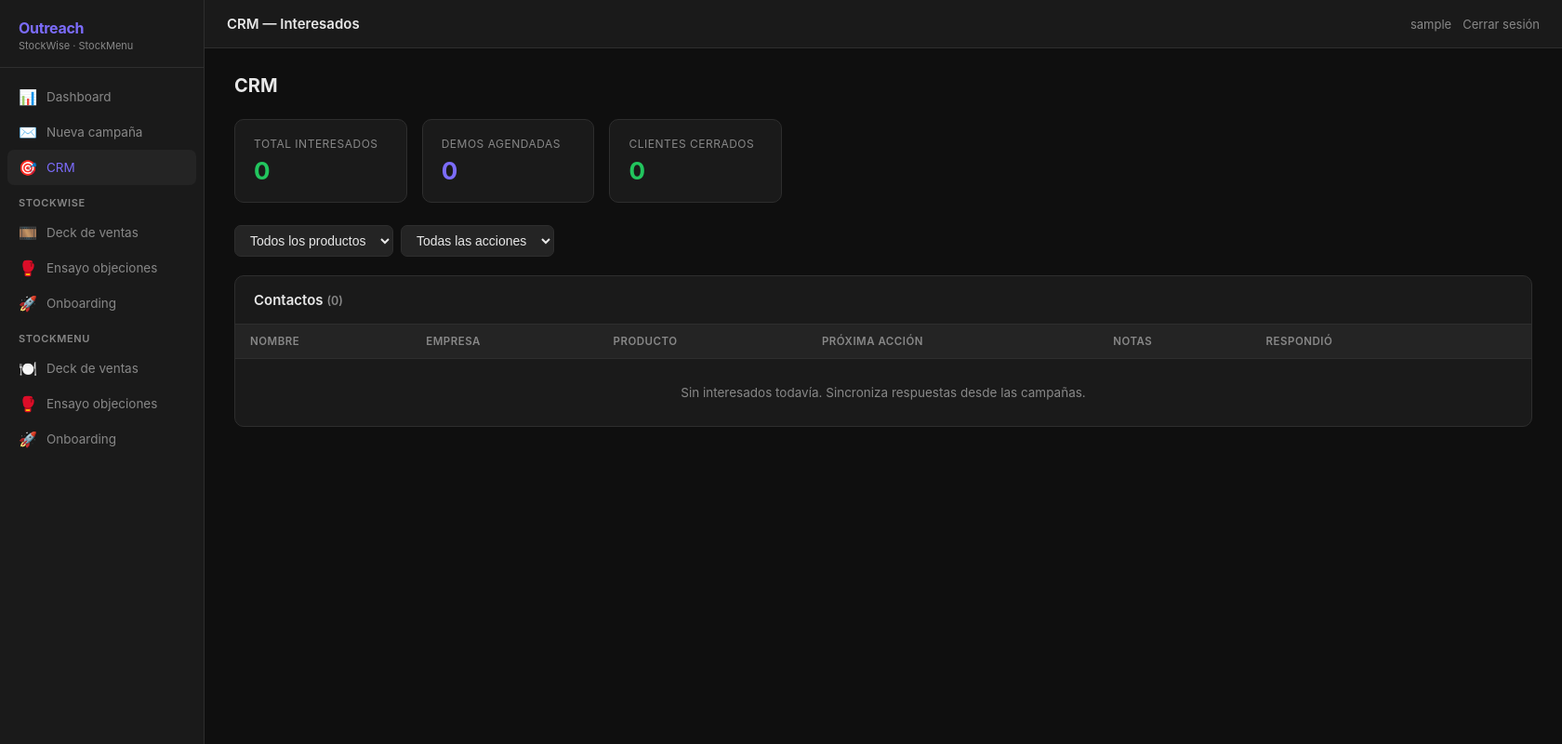
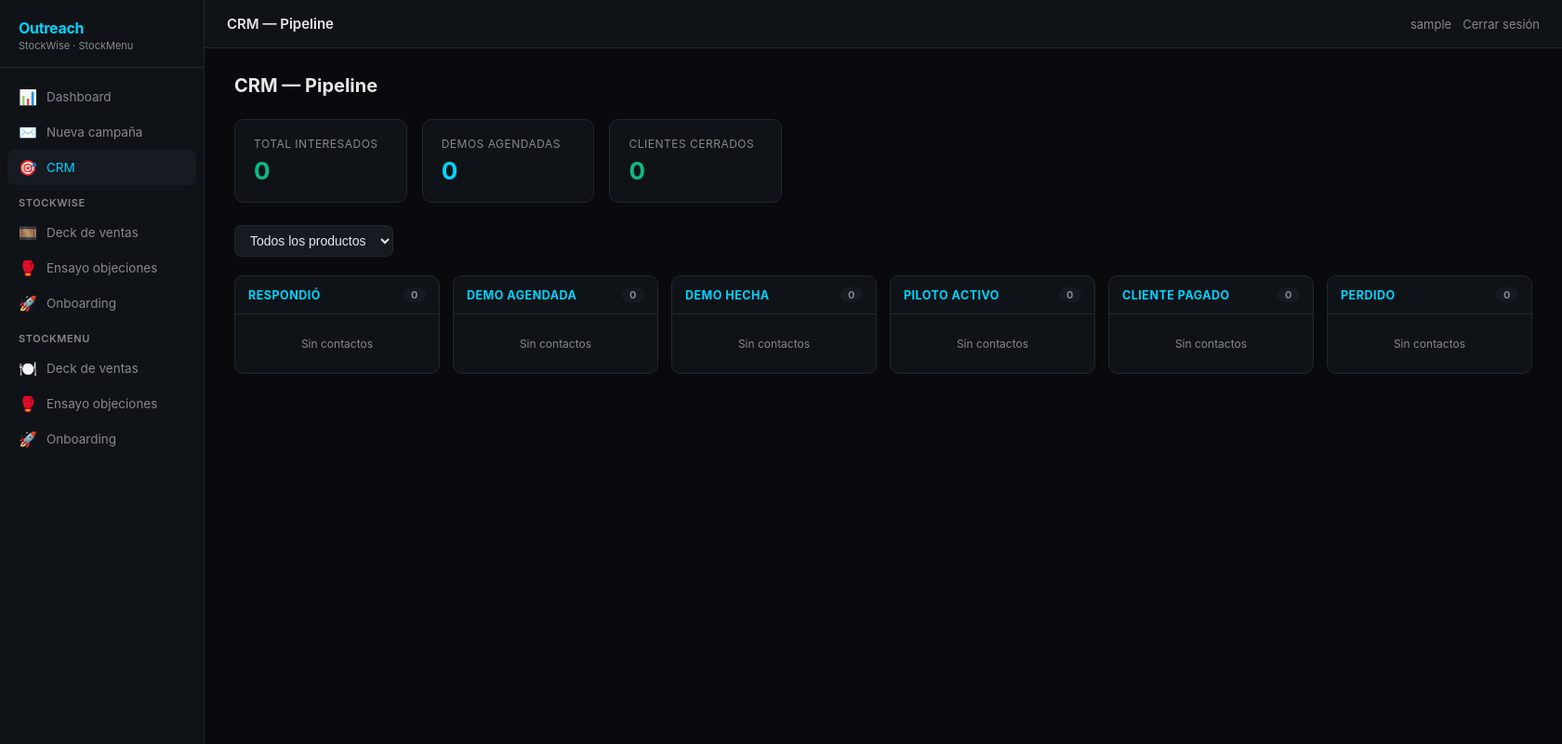
Before and after one commit to CarobethPaez/Outreach, a Django app: page /crm/ in a window 1680 px wide. Shown: the whole page at 93% size. Run offline with Django 4.2, Linux system fonts and the light colour scheme; the visitor is signed in with stand-in values (Sample User, id 1); data that the repository does not hold is empty.

Commit message:
feat: redisena CRM con pipeline kanban y arregla sincronizacion de respuestas
- Procesa generacion de emails con IA en lotes para evitar timeout de Gunicorn
- Agrega descarga del deck de ventas StockWise en .pptx
- sincronizar_respuestas: el bloque de prospectos manuales (agendar_demo/pedir_mas_info)
  ahora corre siempre, aunque la campana no tenga instantly_campaign_id o falle Instantly
- ProspectoCRM: agrega etapa, fecha_proxima_accion y modelo InteraccionCRM (notas con timestamp)
- Nuevo CRM kanban (/crm/) con 6 etapas y ficha de contacto (/crm/<id>/) con accesos
  directos a deck, ensayo y onboarding segun producto

Co-Authored-By: Claude Sonnet 4.6 <noreply@anthropic.com>

```diff
--- a/apps/campaigns/views.py
+++ b/apps/campaigns/views.py
@@ -3,17 +3,19 @@ import io
 import json
 import logging
 from functools import wraps
+from pathlib import Path
 
 import anthropic
 import requests
 from django.conf import settings
 from django.contrib import messages
 from django.db import transaction
-from django.http import JsonResponse
+from django.http import FileResponse, Http404, JsonResponse
 from django.shortcuts import get_object_or_404, redirect, render
+from django.urls import reverse
 from django.views.decorators.http import require_POST
 
-from .models import Campana, EmailGenerado, Prospecto, ProspectoCRM
+from .models import Campana, EmailGenerado, InteraccionCRM, Prospecto, ProspectoCRM
 
 logger = logging.getLogger(__name__)
 
@@ -315,6 +317,14 @@ def importar_csv(request, pk):
     })
 
 
+# Cada llamada a Claude (cuerpo + asunto) toma varios segundos. Procesar
+# todos los prospectos de una campaña en un solo request puede superar
+# el timeout de 60s del worker de Gunicorn y matar el request a medias.
+# Por eso se procesa en lotes pequeños; el frontend llama repetidamente
+# hasta que no queden prospectos pendientes.
+GENERAR_EMAILS_LOTE = 5
+
+
 @require_POST
 def generar_emails(request, pk):
     if not request.user.is_authenticated or not request.user.is_superuser:
@@ -326,12 +336,14 @@ def generar_emails(request, pk):
     # Excluir prospectos ya contactados (marcados en verde en la UI) y
     # aquellos que ya tienen un email generado por IA — no tiene sentido
     # regenerar ni volver a contactar a quien ya fue abordado.
-    prospectos_a_procesar = campana.prospectos.filter(
+    prospectos_pendientes = campana.prospectos.filter(
         contactado=False,
         email_generado__isnull=True,
     )
 
-    omitidos = total_campana - prospectos_a_procesar.count()
+    omitidos = total_campana - prospectos_pendientes.count()
+    pendientes_antes = prospectos_pendientes.count()
+    prospectos_a_procesar = list(prospectos_pendientes[:GENERAR_EMAILS_LOTE])
 
     generados = 0
     errores = []
@@ -350,8 +362,10 @@ def generar_emails(request, pk):
     campana.emails_generados = campana.prospectos.filter(estado='email_generado').count()
     campana.save(update_fields=['emails_generados'])
 
+    restantes = max(0, pendientes_antes - len(prospectos_a_procesar))
+
     mensaje = (
-        f'Generando emails para {prospectos_a_procesar.count()} prospectos. '
+        f'Procesados {len(prospectos_a_procesar)} de {pendientes_antes} prospectos pendientes. '
         f'{omitidos} prospectos ya contactados o con email ya generado fueron omitidos.'
     )
     logger.info(f'generar_emails campana={campana.pk}: {mensaje}')
@@ -359,6 +373,7 @@ def generar_emails(request, pk):
     return JsonResponse({
         'generados': generados,
         'omitidos': omitidos,
+        'restantes': restantes,
         'mensaje': mensaje,
         'errores': errores,
     })
@@ -732,42 +747,73 @@ def sincronizar_respuestas(request, pk):
 
     campana = get_object_or_404(Campana, pk=pk)
 
-    headers = {'Authorization': f'Bearer {_instantly_key()}'}
-    try:
-        resp = requests.get(
-            'https://api.instantly.ai/api/v2/replies',
-            headers=headers,
-            params={'campaign_id': campana.instantly_campaign_id},
-            timeout=15,
+    procesados = 0
+    error_instantly = None
+
+    # Bloque Instantly — solo aplica si la campaña tiene campaign_id asociado.
+    if campana.instantly_campaign_id:
+        headers = {'Authorization': f'Bearer {_instantly_key()}'}
+        try:
+            resp = requests.get(
+                'https://api.instantly.ai/api/v2/replies',
+                headers=headers,
+                params={'campaign_id': campana.instantly_campaign_id},
+                timeout=15,
+            )
+            resp.raise_for_status()
+            data = resp.json()
+        except requests.exceptions.RequestException as e:
+            logger.error(f'[Instantly] Error al obtener respuestas: {e}')
+            error_instantly = f'Error de conexión con Instantly: {str(e)}'
+            data = None
+        except (json.JSONDecodeError, ValueError):
+            error_instantly = 'Respuesta inválida de Instantly'
+            data = None
+
+        if data is not None:
+            for reply in data.get('replies', data if isinstance(data, list) else []):
+                email_addr = reply.get('from_address') or reply.get('email', '')
+                try:
+                    prospecto = campana.prospectos.get(email=email_addr)
+                    prospecto.estado = 'respondio'
+                    prospecto.save(update_fields=['estado'])
+                    ProspectoCRM.objects.get_or_create(prospecto=prospecto)
+                    procesados += 1
+                except Prospecto.DoesNotExist:
+                    pass
+                except Exception as e:
+                    logger.error(f'Error procesando respuesta {email_addr}: {e}')
+
+    # Prospectos marcados manualmente (vía dropdown "Estado respuesta") como
+    # interesados, que respondieron por un canal distinto a Instantly y por
+    # eso no aparecen en /v2/replies — también deben traspasarse al CRM.
+    ESTADOS_RESPUESTA_INTERES = {
+        'interesado': 'agendar_demo',
+        'agendar_demo': 'agendar_demo',
+        'pedir_mas_info': 'enviar_info',
+    }
+    interesados_manual = campana.prospectos.filter(
+        estado_respuesta__in=ESTADOS_RESPUESTA_INTERES.keys(),
+        prospectocrm__isnull=True,
+    )
+    for prospecto in interesados_manual:
+        if prospecto.estado != 'interesado':
+            prospecto.estado = 'interesado'
+            prospecto.save(update_fields=['estado'])
+        ProspectoCRM.objects.create(
+            prospecto=prospecto,
+            proxima_accion=ESTADOS_RESPUESTA_INTERES[prospecto.estado_respuesta],
         )
-        resp.raise_for_status()
-    except requests.exceptions.RequestException as e:
-        logger.error(f'[Instantly] Error al obtener respuestas: {e}')
-        return JsonResponse({'error': f'Error de conexión con Instantly: {str(e)}'}, status=502)
-
-    try:
-        data = resp.json()
-    except (json.JSONDecodeError, ValueError):
-        return JsonResponse({'error': 'Respuesta inválida de Instantly'}, status=502)
-
-    procesados = 0
-    for reply in data.get('replies', data if isinstance(data, list) else []):
-        email_addr = reply.get('from_address') or reply.get('email', '')
-        try:
-            prospecto = campana.prospectos.get(email=email_addr)
-            prospecto.estado = 'respondio'
-            prospecto.save(update_fields=['estado'])
-            ProspectoCRM.objects.get_or_create(prospecto=prospecto)
-            procesados += 1
-        except Prospecto.DoesNotExist:
-            pass
-        except Exception as e:
-            logger.error(f'Error procesando respuesta {email_addr}: {e}')
+        procesados += 1
 
     campana.respuestas = campana.prospectos.filter(estado__in=['respondio', 'interesado']).count()
-    campana.save(update_fields=['respuestas'])
+    campana.interesados = campana.prospectos.filter(estado='interesado').count()
+    campana.save(update_fields=['respuestas', 'interesados'])
 
-    return JsonResponse({'procesados': procesados})
+    respuesta = {'procesados': procesados}
+    if error_instantly:
+        respuesta['error_instantly'] = error_instantly
+    return JsonResponse(respuesta)
 
 
 @_superuser_required
@@ -816,6 +862,21 @@ def deck(request):
     return render(request, 'deck.html')
 
 
+DECK_PPTX_PATH = Path(__file__).resolve().parent / 'files' / 'StockWise_DeckVentas_v2.pptx'
+
+
+@_superuser_required
+def descargar_deck_pptx(request):
+    if not DECK_PPTX_PATH.exists():
+        raise Http404('Deck no encontrado')
+    return FileResponse(
+        open(DECK_PPTX_PATH, 'rb'),
+        as_attachment=True,
+        filename=DECK_PPTX_PATH.name,
+        content_type='application/vnd.openxmlformats-officedocument.presentationml.presentation',
+    )
+
+
 @_superuser_required
 def ensayo(request):
     return render(request, 'ensayo.html')
@@ -849,40 +910,76 @@ def crm(request):
     ).order_by('-fecha_respuesta')
 
     filtro_producto = request.GET.get('producto', '')
-    filtro_accion = request.GET.get('accion', '')
-
     if filtro_producto:
         entradas = entradas.filter(prospecto__campana__producto=filtro_producto)
-    if filtro_accion:
-        entradas = entradas.filter(proxima_accion=filtro_accion)
 
-    if request.method == 'POST':
-        entrada_id = request.POST.get('entrada_id')
-        entrada = get_object_or_404(ProspectoCRM, pk=entrada_id)
-        entrada.proxima_accion = request.POST.get('proxima_accion', entrada.proxima_accion)
-        entrada.notas = request.POST.get('notas', entrada.notas)
-        if request.POST.get('interesado') == '1':
-            entrada.prospecto.estado = 'interesado'
-            entrada.prospecto.save(update_fields=['estado'])
-            entrada.prospecto.campana.interesados = entrada.prospecto.campana.prospectos.filter(
-                estado='interesado'
-            ).count()
-            entrada.prospecto.campana.save(update_fields=['interesados'])
-        entrada.save()
-        messages.success(request, 'Registro actualizado.')
-        return redirect('crm')
+    tarjetas_por_etapa = {etapa_key: [] for etapa_key, _ in ProspectoCRM.ETAPAS}
+    for entrada in entradas:
+        tarjetas_por_etapa.setdefault(entrada.etapa, []).append(entrada)
 
-    total_interesados = entradas.filter(prospecto__estado='interesado').count()
-    demos_agendadas = entradas.filter(proxima_accion='agendar_demo').count()
-    clientes_cerrados = entradas.filter(proxima_accion='cerrado').count()
+    columnas = [
+        {'key': etapa_key, 'label': etapa_label, 'tarjetas': tarjetas_por_etapa[etapa_key]}
+        for etapa_key, etapa_label in ProspectoCRM.ETAPAS
+    ]
+
+    total_interesados = entradas.count()
+    demos_agendadas = entradas.filter(etapa='demo_agendada').count()
+    clientes_cerrados = entradas.filter(etapa='cliente_pagado').count()
 
     return render(request, 'crm.html', {
-        'entradas': entradas,
-        'acciones': ProspectoCRM.ACCIONES,
+        'columnas': columnas,
         'productos': Campana.PRODUCTOS,
         'filtro_producto': filtro_producto,
-        'filtro_accion': filtro_accion,
         'total_interesados': total_interesados,
         'demos_agendadas': demos_agendadas,
         'clientes_cerrados': clientes_cerrados,
     })
+
+
+@require_POST
+@_superuser_required
+def crm_mover_etapa(request, pk):
+    entrada = get_object_or_404(ProspectoCRM, pk=pk)
+    nueva_etapa = request.POST.get('etapa', '')
+    valores_validos = [v for v, _ in ProspectoCRM.ETAPAS]
+    if nueva_etapa in valores_validos:
+        entrada.etapa = nueva_etapa
+        entrada.save(update_fields=['etapa'])
+
+    url = reverse('crm')
+    filtro_producto = request.POST.get('producto', '')
+    if filtro_producto:
+        url += f'?producto={filtro_producto}'
+    return redirect(url)
+
+
+@_superuser_required
+def crm_detalle(request, pk):
+    entrada = get_object_or_404(
+        ProspectoCRM.objects.select_related('prospecto', 'prospecto__campana'), pk=pk
+    )
+
+    if request.method == 'POST':
+        accion = request.POST.get('accion', '')
+        if accion == 'nota':
+            texto = request.POST.get('texto', '').strip()
+            if texto:
+                InteraccionCRM.objects.create(crm=entrada, texto=texto)
+        elif accion == 'actualizar':
+            nueva_etapa = request.POST.get('etapa', '')
+            if nueva_etapa in [v for v, _ in ProspectoCRM.ETAPAS]:
+                entrada.etapa = nueva_etapa
+            nueva_accion = request.POST.get('proxima_accion', '')
+            if nueva_accion in [v for v, _ in ProspectoCRM.ACCIONES]:
+                entrada.proxima_accion = nueva_accion
+            entrada.fecha_proxima_accion = request.POST.get('fecha_proxima_accion') or None
+            entrada.save()
+            messages.success(request, 'Ficha actualizada.')
+        return redirect('crm_detalle', pk=pk)
+
+    return render(request, 'crm_detalle.html', {
+        'entrada': entrada,
+        'interacciones': entrada.interacciones.all(),
+        'acciones': ProspectoCRM.ACCIONES,
+        'etapas': ProspectoCRM.ETAPAS,
+    })
--- a/config/urls.py
+++ b/config/urls.py
@@ -22,7 +22,10 @@ urlpatterns = [
     path('emails/<int:pk>/aprobar/', views.aprobar_email, name='aprobar_email'),
     path('emails/<int:pk>/editar/', views.editar_email, name='editar_email'),
     path('crm/', views.crm, name='crm'),
+    path('crm/<int:pk>/', views.crm_detalle, name='crm_detalle'),
+    path('crm/<int:pk>/mover/', views.crm_mover_etapa, name='crm_mover_etapa'),
     path('deck/', views.deck, name='deck'),
+    path('deck/descargar/', views.descargar_deck_pptx, name='descargar_deck_pptx'),
     path('ensayo/', views.ensayo, name='ensayo'),
     path('onboarding/', views.onboarding, name='onboarding'),
     path('stockmenu/deck/', views.deck_stockmenu, name='deck_stockmenu'),
--- a/templates/crm.html
+++ b/templates/crm.html
@@ -1,11 +1,131 @@
 {% extends "base.html" %}
 {% block title %}CRM{% endblock %}
-{% block page_title %}CRM — Interesados{% endblock %}
+{% block page_title %}CRM — Pipeline{% endblock %}
 {% block nav_crm %}active{% endblock %}
+
+{% block extra_head %}
+<style>
+  :root {
+    --bg: #080a0d;
+    --bg2: #0f1318;
+    --bg3: #161b22;
+    --border: #1f2730;
+    --accent: #00d4ff;
+    --accent2: #00a8cc;
+    --green: #10b981;
+    --yellow: #f59e0b;
+  }
+
+  .kanban {
+    display: grid;
+    grid-template-columns: repeat(6, minmax(220px, 1fr));
+    gap: 14px;
+    overflow-x: auto;
+    padding-bottom: 8px;
+  }
+
+  .kanban-col {
+    background: var(--bg2);
+    border: 1px solid var(--border);
+    border-radius: 10px;
+    min-width: 220px;
+    display: flex;
+    flex-direction: column;
+  }
+
+  .kanban-col-header {
+    padding: 12px 14px;
+    border-bottom: 1px solid var(--border);
+    font-size: 12.5px;
+    font-weight: 700;
+    text-transform: uppercase;
+    letter-spacing: .5px;
+    color: var(--accent);
+    display: flex;
+    justify-content: space-between;
+    align-items: center;
+  }
+
+  .kanban-col-count {
+    background: var(--bg3);
+    border-radius: 20px;
+    padding: 1px 8px;
+    font-size: 11px;
+    color: var(--text2);
+  }
+
+  .kanban-cards {
+    padding: 10px;
+    display: flex;
+    flex-direction: column;
+    gap: 10px;
+    min-height: 60px;
+  }
+
+  .kanban-card {
+    background: var(--bg3);
+    border: 1px solid var(--border);
+    border-radius: 8px;
+    transition: border-color .15s;
+  }
+
+  .kanban-card:hover {
+    border-color: var(--accent);
+  }
+
+  .kanban-card a {
+    padding: 12px 13px;
+    text-decoration: none;
+    color: var(--text);
+    display: block;
+  }
+
+  .kanban-card .mover {
+    padding: 0 13px 12px;
+  }
+
+  .kanban-card .mover select {
+    width: 100%;
+    padding: 5px 8px;
+    font-size: 11.5px;
+    background: var(--bg2);
+  }
+
+  .kanban-card .nombre {
+    font-weight: 600;
+    font-size: 13.5px;
+  }
+
+  .kanban-card .empresa {
+    font-size: 12px;
+    color: var(--text2);
+    margin-top: 2px;
+  }
+
+  .kanban-card .meta {
+    display: flex;
+    align-items: center;
+    justify-content: space-between;
+    margin-top: 8px;
+  }
+
+  .kanban-card .accion {
+    font-size: 11.5px;
+    color: var(--yellow);
+  }
+
+  .kanban-empty {
+    color: var(--text2);
+    font-size: 12px;
+    text-align: center;
+    padding: 14px 0;
+  }
+</style>
+{% endblock %}
 
 {% block content %}
 <div class="page-heading">
-  <h1>CRM</h1>
+  <h1>CRM — Pipeline</h1>
 </div>
 
 <!-- Stats -->
@@ -33,91 +153,48 @@
       <option value="{{ val }}" {% if filtro_producto == val %}selected{% endif %}>{{ label }}</option>
       {% endfor %}
     </select>
-    <select name="accion" onchange="this.form.submit()" style="width:auto; padding:7px 12px;">
-      <option value="">Todas las acciones</option>
-      {% for val, label in acciones %}
-      <option value="{{ val }}" {% if filtro_accion == val %}selected{% endif %}>{{ label }}</option>
-      {% endfor %}
-    </select>
-    {% if filtro_producto or filtro_accion %}
+    {% if filtro_producto %}
     <a href="{% url 'crm' %}" class="btn btn-secondary btn-sm">✕ Limpiar</a>
     {% endif %}
   </form>
 </div>
 
-<div class="table-wrap">
-  <div class="table-header">
-    <h2>Contactos <span class="text-muted text-sm">({{ entradas.count }})</span></h2>
-  </div>
-  <table>
-    <thead>
-      <tr>
-        <th>Nombre</th>
-        <th>Empresa</th>
-        <th>Producto</th>
-        <th>Próxima acción</th>
-        <th>Notas</th>
-        <th>Respondió</th>
-        <th></th>
-      </tr>
-    </thead>
-    <tbody>
-      {% for e in entradas %}
-      <tr id="row-{{ e.pk }}">
-        <td>
-          <strong>{{ e.prospecto.nombre_completo }}</strong>
-          <div class="text-muted text-sm">{{ e.prospecto.email }}</div>
-        </td>
-        <td>{{ e.prospecto.empresa }}</td>
-        <td>
-          <span class="badge badge-{{ e.prospecto.campana.producto }}">
-            {{ e.prospecto.campana.get_producto_display }}
-          </span>
-        </td>
-        <td>
-          <select id="accion-{{ e.pk }}" style="width:auto; padding:5px 10px; font-size:13px;">
-            {% for val, label in acciones %}
-            <option value="{{ val }}" {% if e.proxima_accion == val %}selected{% endif %}>{{ label }}</option>
+<!-- Kanban -->
+<div class="kanban">
+  {% for columna in columnas %}
+  <div class="kanban-col">
+    <div class="kanban-col-header">
+      <span>{{ columna.label }}</span>
+      <span class="kanban-col-count">{{ columna.tarjetas|length }}</span>
+    </div>
+    <div class="kanban-cards">
+      {% for tarjeta in columna.tarjetas %}
+      <div class="kanban-card">
+        <a href="{% url 'crm_detalle' tarjeta.pk %}">
+          <div class="nombre">{{ tarjeta.prospecto.nombre_completo }}</div>
+          <div class="empresa">{{ tarjeta.prospecto.empresa }}</div>
+          <div class="meta">
+            <span class="badge badge-{{ tarjeta.prospecto.campana.producto }}">
+              {{ tarjeta.prospecto.campana.get_producto_display }}
+            </span>
+            <span class="accion">{{ tarjeta.get_proxima_accion_display }}</span>
+          </div>
+        </a>
+        <form method="post" action="{% url 'crm_mover_etapa' tarjeta.pk %}" class="mover">
+          {% csrf_token %}
+          <input type="hidden" name="producto" value="{{ filtro_producto }}">
+          <select name="etapa" onchange="this.form.submit()">
+            {% for val, label in tarjeta.ETAPAS %}
+            <option value="{{ val }}" {% if tarjeta.etapa == val %}selected{% endif %}>{{ label }}</option>
             {% endfor %}
           </select>
-        </td>
-        <td>
-          <textarea id="notas-{{ e.pk }}" style="min-height:50px; font-size:12.5px; padding:6px 10px;">{{ e.notas }}</textarea>
-        </td>
-        <td class="text-muted text-sm">{{ e.fecha_respuesta|date:"d/m/Y" }}</td>
-        <td>
-          <form method="post" style="display:inline;">
-            {% csrf_token %}
-            <input type="hidden" name="entrada_id" value="{{ e.pk }}">
-            <input type="hidden" name="proxima_accion" id="hidden-accion-{{ e.pk }}">
-            <input type="hidden" name="notas" id="hidden-notas-{{ e.pk }}">
-            <button type="button" class="btn btn-primary btn-sm"
-              onclick="guardarCRM({{ e.pk }}, this.closest('form'))">
-              Guardar
-            </button>
-          </form>
-        </td>
-      </tr>
+        </form>
+      </div>
       {% empty %}
-      <tr>
-        <td colspan="7" class="text-muted" style="text-align:center; padding:28px;">
-          Sin interesados todavía. Sincroniza respuestas desde las campañas.
-        </td>
-      </tr>
+      <div class="kanban-empty">Sin contactos</div>
       {% endfor %}
-    </tbody>
-  </table>
+    </div>
+  </div>
+  {% endfor %}
 </div>
 {% endblock %}
-
-{% block extra_js %}
-<script>
-  function guardarCRM(id, form) {
-    document.getElementById('hidden-accion-' + id).value =
-      document.getElementById('accion-' + id).value;
-    document.getElementById('hidden-notas-' + id).value =
-      document.getElementById('notas-' + id).value;
-    form.submit();
-  }
-</script>
-{% endblock %}
--- a/templates/deck.html
+++ b/templates/deck.html
@@ -375,6 +375,10 @@
     </div>
     <button id="btn-next" onclick="cambiarSlide(1)">Siguiente →</button>
   </div>
+
+  <div style="text-align:center; margin-top:16px;">
+    <a href="{% url 'descargar_deck_pptx' %}" class="cta-email">⬇ Descargar deck (.pptx)</a>
+  </div>
 </div>
 {% endblock %}
 
```
Also changed, not shown: apps/campaigns/admin.py (+9 -3 lines), apps/campaigns/models.py (+24 -0 lines), templates/campana_detalle.html (+31 -10 lines), templates/crm_detalle.html (added, +180 -0 lines), apps/campaigns/migrations/0005_prospectocrm_etapa_prospectocrm_fecha_proxima_accion_and_more.py (added), 1 other file.
